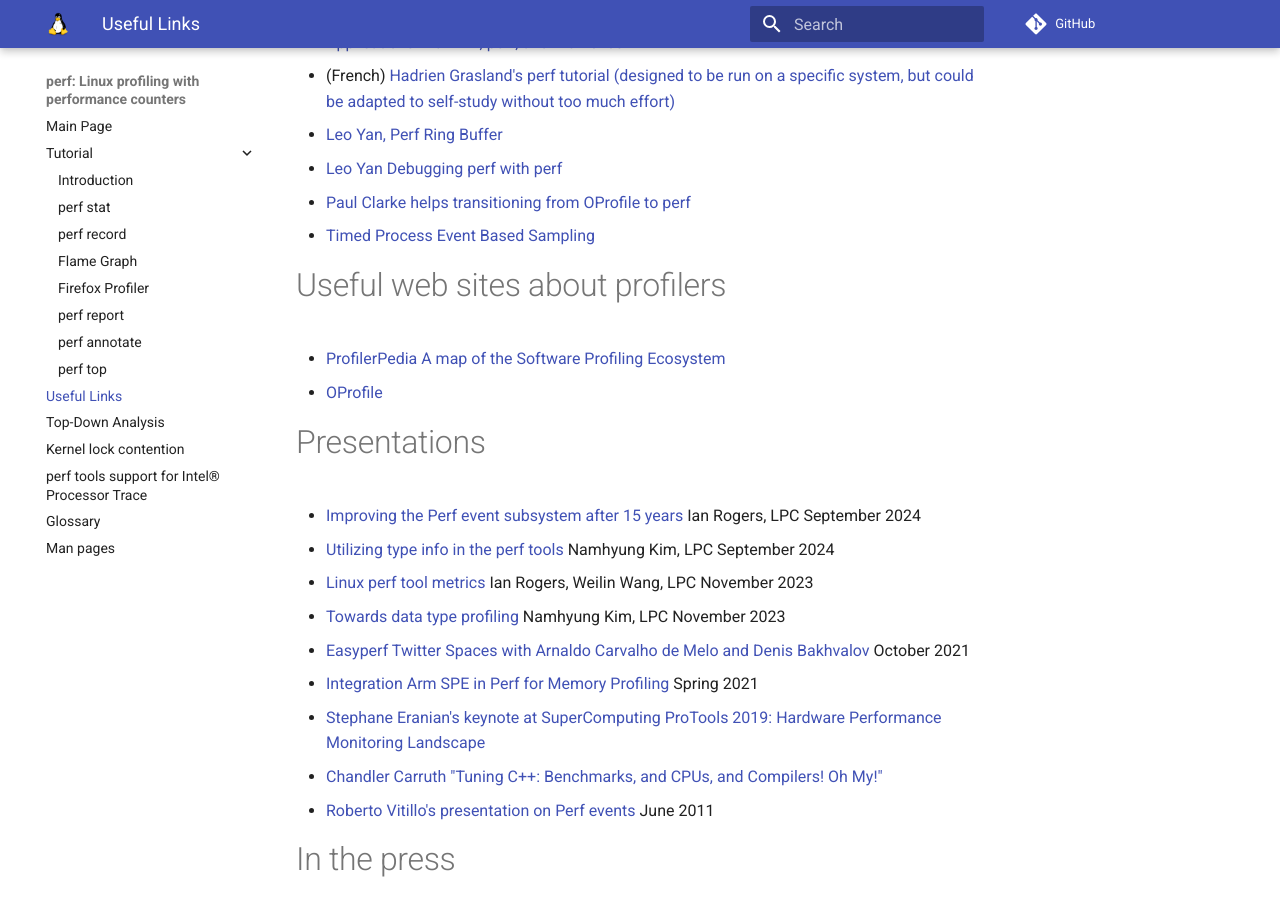
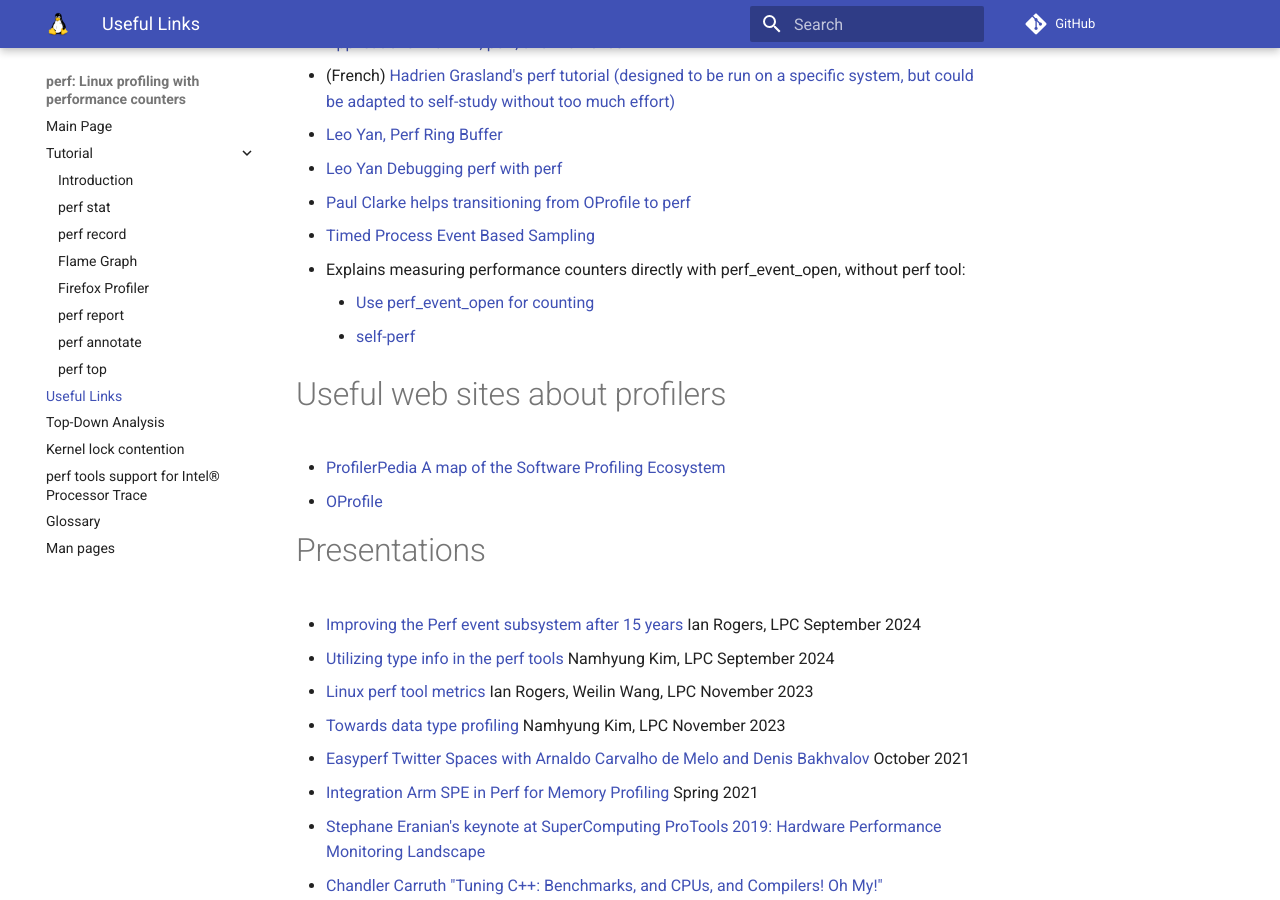
Before and after one commit to perfwiki/main, an MkDocs documentation site: the page built from docs/useful-links.md, in a window 1280 px wide and 900 px high, scrolled down 673 px. Built offline with MkDocs 1.6.1 and Material for MkDocs 9.7.7, drawn with Linux system fonts in a browser that asks for light colours; comment, search, counter and statistics services are not loaded.

Commit message:
useful-links: Add directly with perf_event_open guide
Explains measuring performance counters directly with perf_event_open.

```diff
--- a/docs/useful-links.md
+++ b/docs/useful-links.md
@@ -17,6 +17,9 @@
 - [Leo Yan Debugging perf with perf](print/how_to_use_perf_to_debug_perf.pdf)
 - [Paul Clarke helps transitioning from OProfile to perf](https://developer.ibm.com/tutorials/migrate-from-oprofile-to-perf/)
 - [Timed Process Event Based Sampling](https://www.intel.com/content/www/us/en/developer/articles/technical/timed-process-event-based-sampling-tpebs.html)
+- Explains measuring performance counters directly with perf_event_open, without perf tool:
+	- [Use perf_event_open for counting](https://github.com/ArmDeveloperEcosystem/arm-learning-paths/blob/main/content/learning-paths/servers-and-cloud-computing/arm_pmu/perf_event_open.md)
+	- [self-perf](https://github.com/ThinkOpenly/self-profiling)
 
 # Useful web sites about profilers
 
```
